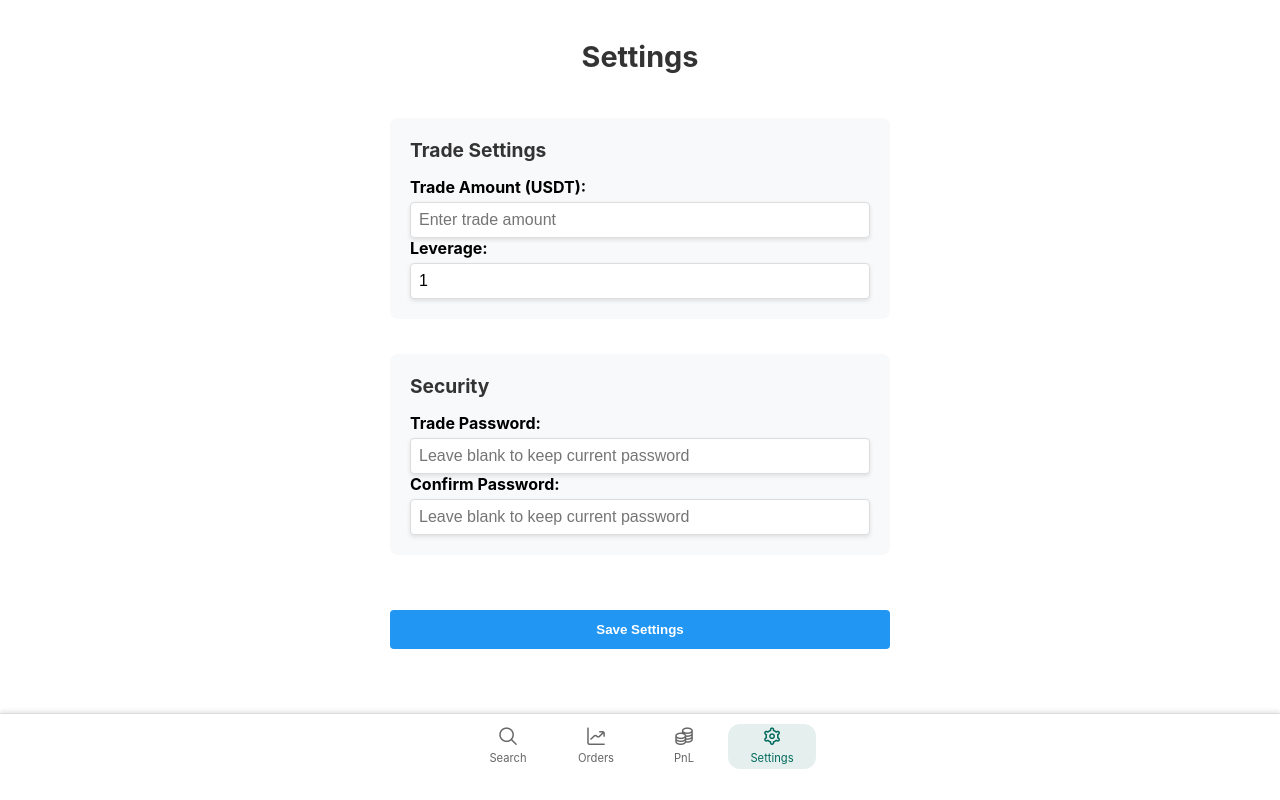
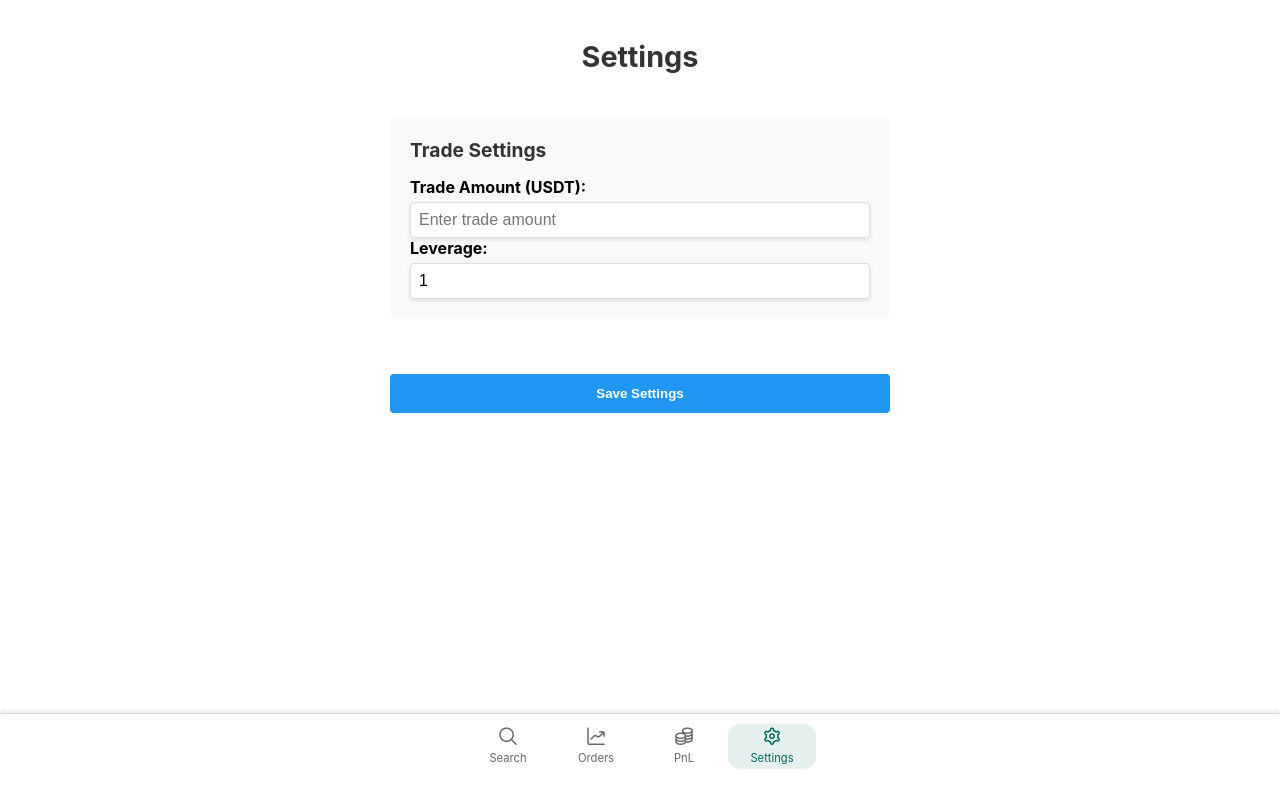
Before and after one commit to DavidKhash/bybittradingbot, a React (Create React App) app in the folder crypto-search/: page /settings in a window 1280 px wide. Built offline with nearby package versions, Linux system fonts and the light colour scheme.

Commit message:
Software update: removed password comfirmation when confirming trade enter

```diff
--- a/crypto-search/src/components/TradeModal.js
+++ b/crypto-search/src/components/TradeModal.js
@@ -1,27 +1,10 @@
-import React, { useState } from 'react';
+import React from 'react';
 import './TradeModal.css';
 
 function TradeModal({ isOpen, onClose, onConfirm, symbol, orderDetails }) {
-  const [password, setPassword] = useState('');
-  const [error, setError] = useState('');
-
   const handleSubmit = (e) => {
     e.preventDefault();
-    const storedPassword = localStorage.getItem('tradePassword');
-
-    if (!storedPassword) {
-      setError('Please set a trade password in Settings first');
-      return;
-    }
-
-    if (password !== storedPassword) {
-      setError('Incorrect password');
-      return;
-    }
-
-    onConfirm(password);
-    setPassword('');
-    setError('');
+    onConfirm();
   };
 
   if (!isOpen) return null;
@@ -36,26 +19,17 @@ function TradeModal({ isOpen, onClose, onConfirm, symbol, orderDetails }) {
           <p>USDT Amount: {orderDetails.qty} USDT</p>
           <p>Leverage: {orderDetails.leverage}x</p>
         </div>
-        <form onSubmit={handleSubmit}>
-          <div className="form-group">
-            <label>Enter Trade Password:</label>
-            <input
-              type="password"
-              value={password}
-              onChange={(e) => setPassword(e.target.value)}
-              required
-            />
-          </div>
-          {error && <p className="error-message">{error}</p>}
+        <p style={{ color: '#666', marginTop: '15px', textAlign: 'center' }}>
+          Are you sure you want to place this order?
+        </p>
         <div className="modal-buttons">
           <button type="button" onClick={onClose} className="cancel-button">
             Cancel
           </button>
-            <button type="submit" className="confirm-button">
+          <button type="button" onClick={handleSubmit} className="confirm-button">
             Confirm Trade
           </button>
         </div>
-        </form>
       </div>
     </div>
   );
--- a/crypto-search/src/pages/Settings.js
+++ b/crypto-search/src/pages/Settings.js
@@ -2,8 +2,6 @@ import React, { useState, useEffect } from 'react';
 import '../App.css';
 
 function Settings() {
-  const [tradePassword, setTradePassword] = useState('');
-  const [confirmPassword, setConfirmPassword] = useState('');
   const [tradeAmount, setTradeAmount] = useState('');
   const [leverage, setLeverage] = useState('1'); // Default leverage is 1x
   const [message, setMessage] = useState('');
@@ -35,19 +33,6 @@ function Settings() {
       return;
     }
 
-    // Validate password if provided
-    if (tradePassword || confirmPassword) {
-      if (tradePassword.length < 4) {
-        setMessage('Password must be at least 4 characters long');
-        return;
-      }
-
-      if (tradePassword !== confirmPassword) {
-        setMessage('Passwords do not match');
-        return;
-      }
-    }
-
     // Save settings
     if (tradeAmount) {
       localStorage.setItem('tradeAmount', tradeAmount);
@@ -55,15 +40,8 @@ function Settings() {
     if (leverage) {
       localStorage.setItem('tradeLeverage', leverage);
     }
-    if (tradePassword) {
-      localStorage.setItem('tradePassword', tradePassword);
-    }
 
     setMessage('Settings saved successfully!');
-
-    // Clear password fields after saving
-    setTradePassword('');
-    setConfirmPassword('');
   };
 
   return (
@@ -97,30 +75,6 @@ function Settings() {
             </div>
           </div>
 
-          <div className="settings-section">
-            <h2>Security</h2>
-            <div className="form-group">
-              <label>Trade Password:</label>
-              <input
-                type="password"
-                value={tradePassword}
-                onChange={(e) => setTradePassword(e.target.value)}
-                minLength="4"
-                placeholder="Leave blank to keep current password"
-              />
-            </div>
-            <div className="form-group">
-              <label>Confirm Password:</label>
-              <input
-                type="password"
-                value={confirmPassword}
-                onChange={(e) => setConfirmPassword(e.target.value)}
-                minLength="4"
-                placeholder="Leave blank to keep current password"
-              />
-            </div>
-          </div>
-
           <button type="submit" className="submit-button">Save Settings</button>
         </form>
         {message && <p className={message.includes('success') ? 'success-message' : 'error-message'}>{message}</p>}
```
Lines whose indentation alone changed are shown as unchanged.
